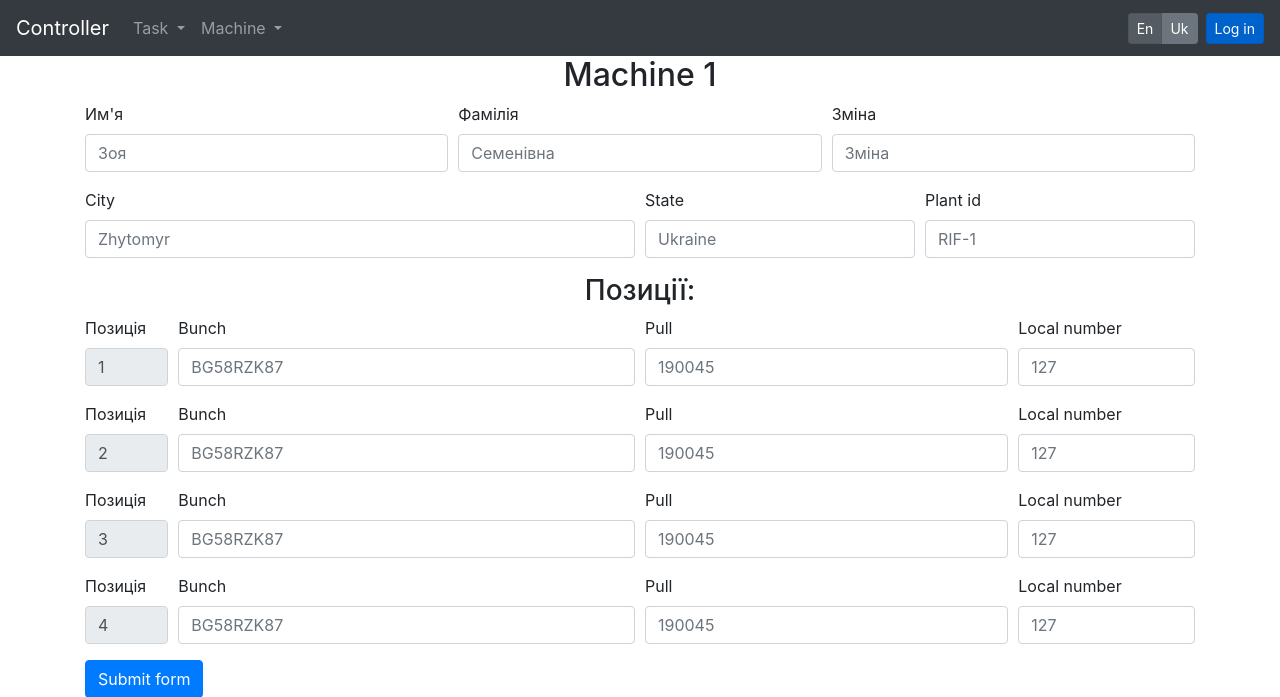
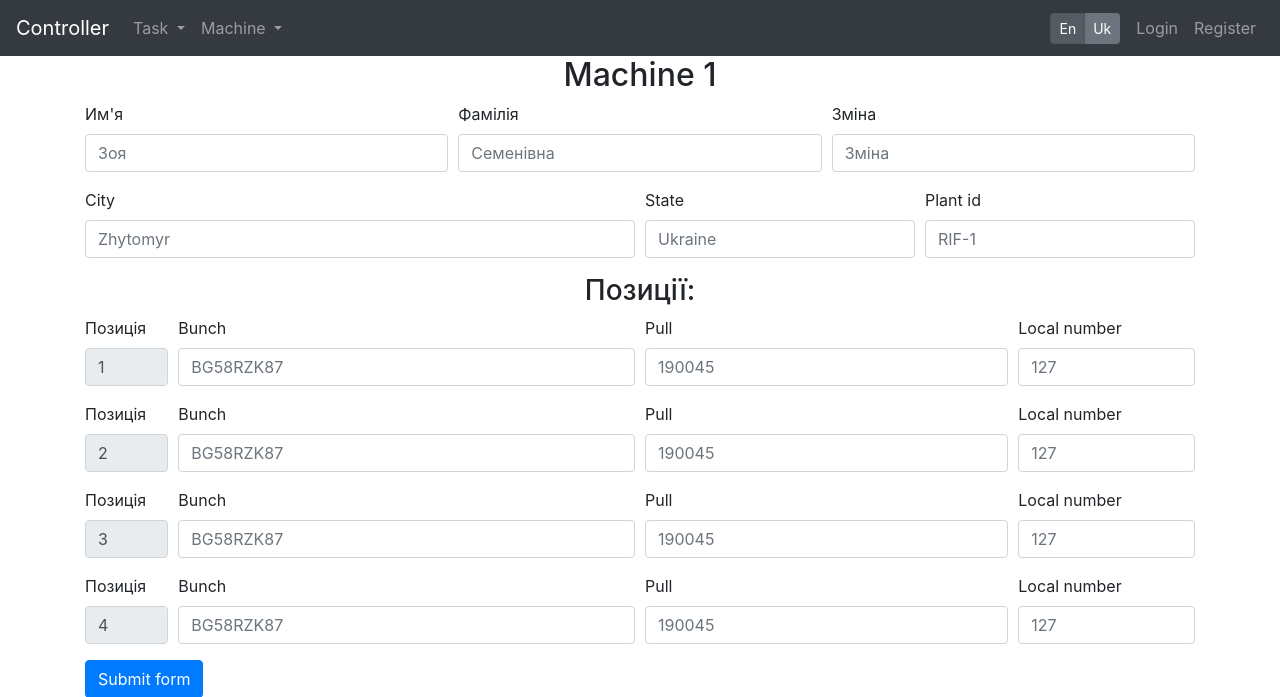
Before and after one commit to OlehQWERTY/Client_SoleGluingMachineImpruvements, a Flask app: page /machine/1 in a window 1280 px wide. Shown: the top 697 px of the page. Run offline with Flask 2, Linux system fonts and the light colour scheme; some libraries are stand-ins or nearby versions.

Commit message:
video 6 39 m 00 s

```diff
--- a/controlWebPage/__init__.py
+++ b/controlWebPage/__init__.py
@@ -13,6 +13,6 @@ app.config['SQLALCHEMY_DATABASE_URI'] = 'sqlite:///site.db' # db
 db = SQLAlchemy(app)
 bcrypt = Bcrypt(app)
 login_manager = LoginManager(app)
-
+login_manager.login_view = 'login'
 
 from controlWebPage import routes
--- a/controlWebPage/routes.py
+++ b/controlWebPage/routes.py
@@ -4,7 +4,7 @@ from flask import jsonify  # for ajax
 from controlWebPage import app, db, bcrypt
 from controlWebPage.forms import RegistrationForm, LoginForm
 from controlWebPage.modules import User, Post
-from flask_login import login_user
+from flask_login import login_user, current_user, logout_user
 # --------------------------
 
 from time import time
@@ -154,6 +154,8 @@ def taskAddP():
 
 @app.route("/register", methods=['GET', 'POST'])
 def register():
+	if current_user.is_authenticated:
+		return redirect(url_for('home'))
 	form = RegistrationForm()
 	if form.validate_on_submit():
 		hashed_password = bcrypt.generate_password_hash(form.password.data).decode('utf-8')
@@ -167,7 +169,8 @@ def register():
 
 @app.route("/login", methods=['GET', 'POST'])
 def login():
-	global loggedIn
+	if current_user.is_authenticated:
+		return redirect(url_for('home'))
 	form = LoginForm()
 	if form.validate_on_submit():
 		user = User.query.filter_by(email=form.email.data).first()
@@ -179,6 +182,16 @@ def login():
 			# abort(401)
 	return render_template('login.html', flgLoading=flgLoading, title='Login', form=form)
 
+
+@app.route("/logout")
+def logout():
+	logout_user()
+	return redirect(url_for('home'))
+
+@app.route("/account")
+# @login_required
+def account():
+	return render_template('account.html', title='Account')
 
 # @app.route('/set')
 # def index():
--- /dev/null
+++ b/controlWebPage/templates/account.py
@@ -0,0 +1,4 @@
+{% extends "base.html" %}
+{% block content %}
+    <h1>{{ current_user.username }}</h1>
+{% endblock content %}
--- a/controlWebPage/templates/base.html
+++ b/controlWebPage/templates/base.html
@@ -88,8 +88,22 @@
                   </label>
             </div>
 
-            <a href="{{ url_for('login') }}" class="btn btn-primary btn-lg active btn-sm" role="button" aria-pressed="true">Log in</a><!-- <a href="{{ url_for('login') }}" class="btn btn-primary btn-lg active btn-sm disabled" role="button" aria-pressed="true">Log in</a> -->
+            <div class="navbar-nav">
+              {% if current_user.is_authenticated %}
+                <a class="nav-item nav-link" href="{{ url_for('account') }}">Account</a>
+                <a class="nav-item nav-link" href="{{ url_for('logout') }}">Logout</a>
+              {% else %}
+                <a class="nav-item nav-link" href="{{ url_for('login') }}">Login</a>
+                <a class="nav-item nav-link" href="{{ url_for('register') }}">Register</a>
+              {% endif %}
+            </div>
 
+            <!-- {% if current_user.is_autenticated %}
+              <a href="{{ url_for('logout') }}" class="btn btn-primary btn-lg active btn-sm" role="button" aria-pressed="true">Logout</a>
+            {% else %}
+              <a href="{{ url_for('login') }}" class="btn btn-primary btn-lg active btn-sm" role="button" aria-pressed="true">Login</a>
+              <a href="{{ url_for('register') }}" class="btn btn-primary btn-lg active btn-sm" role="button" aria-pressed="true">Register</a>
+            {% endif %} -->
         </div>
         </nav>
 
```
